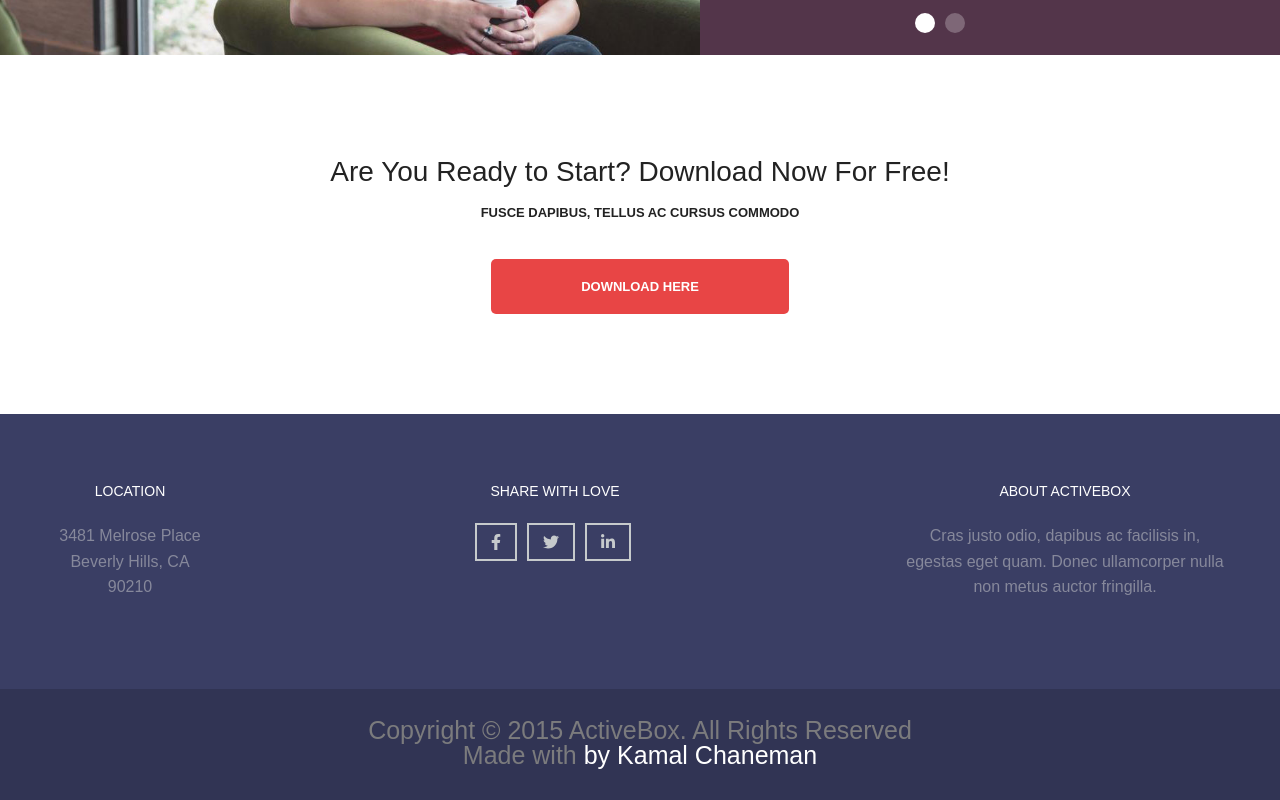
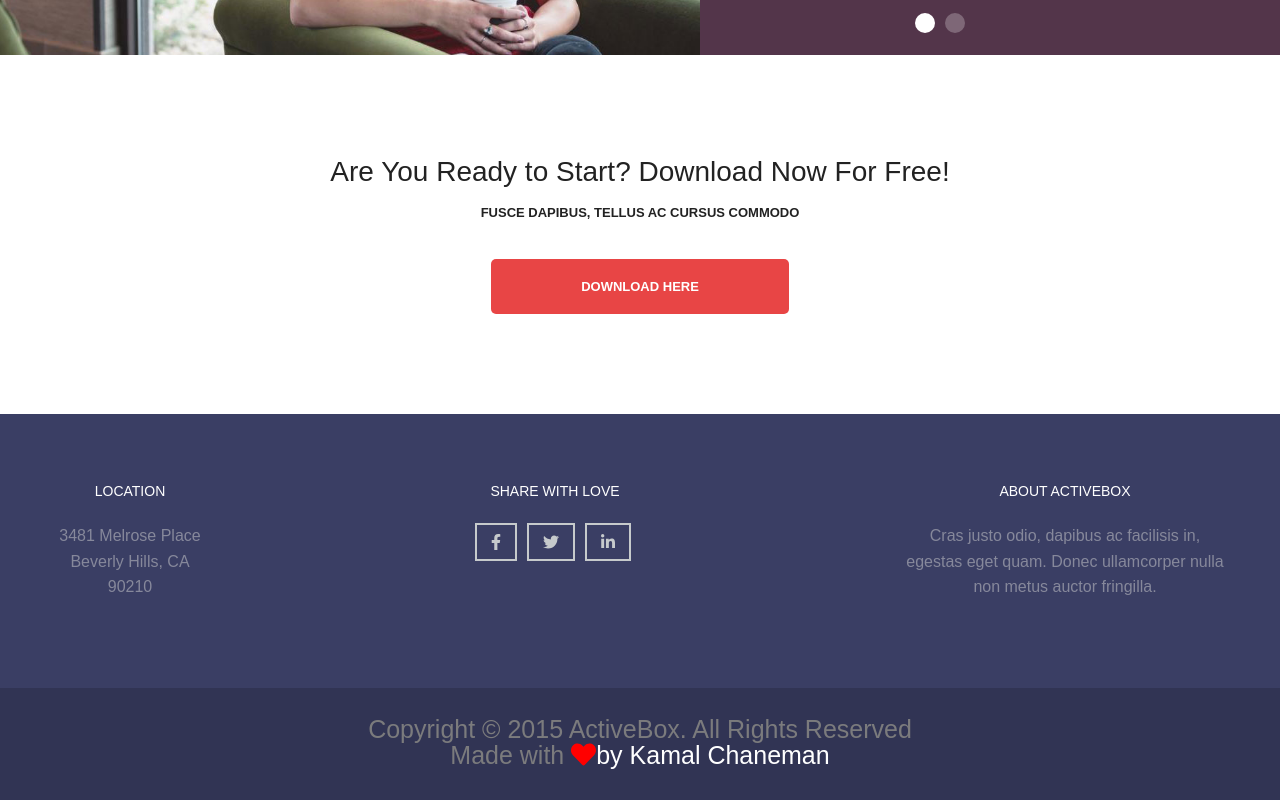
Before and after one commit to whiterabbit1966/react-landing-page_active-box, a React app: page / in a window 1280 px wide. Shown: the part 3027-3827 px from the top of the page. Built offline with nearby package versions, Linux system fonts and the light colour scheme; a web font is replaced by a local one.

Commit message:
react-fontawesome added

```diff
--- a/src/components/Footer.js
+++ b/src/components/Footer.js
@@ -1,6 +1,7 @@
 import React, { Component } from "react";
 import { FontAwesomeIcon } from "@fortawesome/react-fontawesome";
 import { faFacebookF, faTwitter, faLinkedinIn } from "@fortawesome/free-brands-svg-icons";
+import { faHeart } from "@fortawesome/free-solid-svg-icons";
 
 class Footer extends Component {
     render() {
@@ -38,7 +39,8 @@ class Footer extends Component {
                     </div>
                     <div className="footer__rights">
                         <p>
-                            Copyright © 2015 ActiveBox. All Rights Reserved Made with <i class="fas fa-heart"></i>{" "}
+                            Copyright © 2015 ActiveBox. All Rights Reserved Made with{" "}
+                            <FontAwesomeIcon className="font-awesome-icon" icon={faHeart} />
                             <span>by Kamal Chaneman</span>
                         </p>
                     </div>
```
